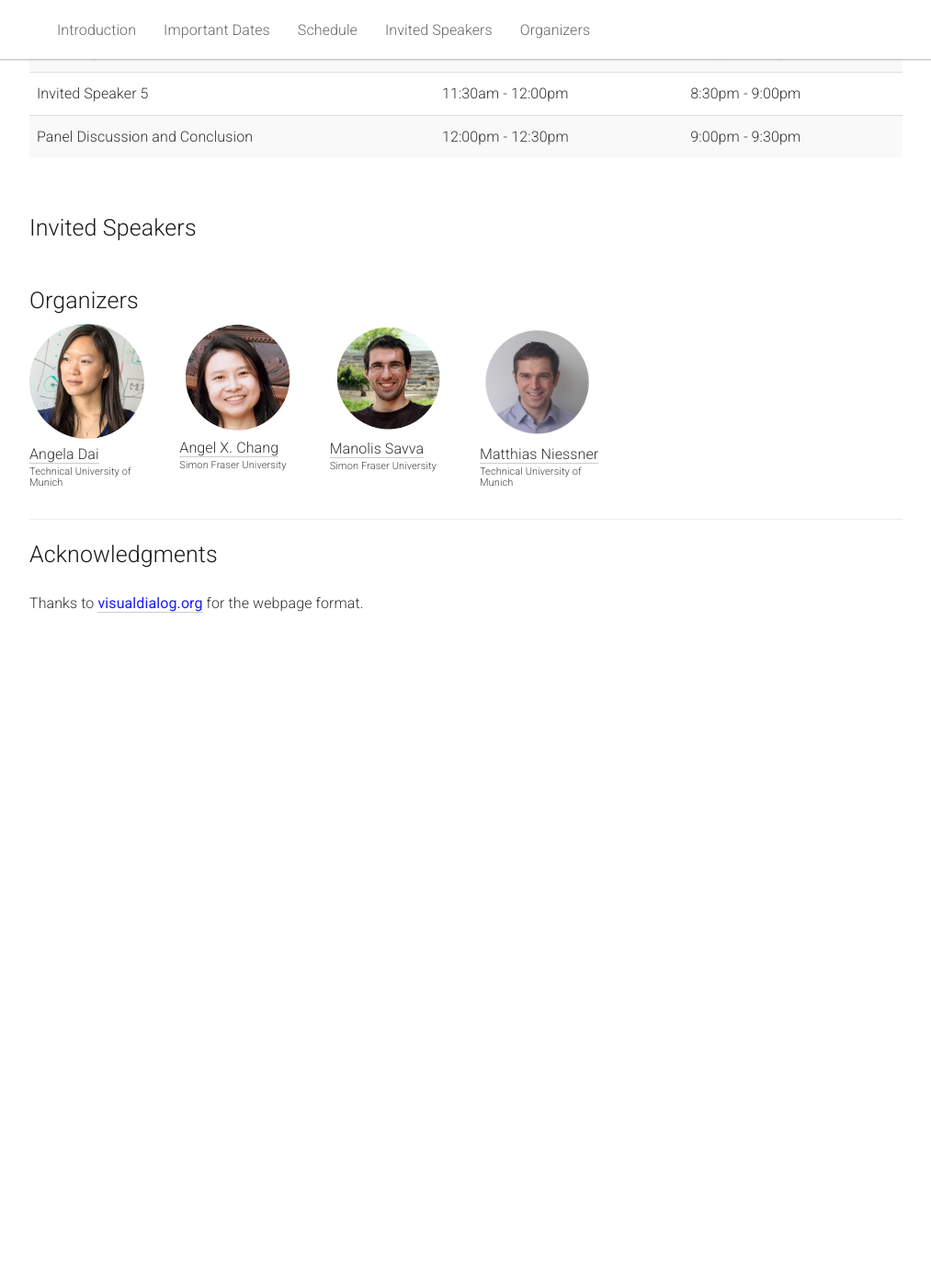
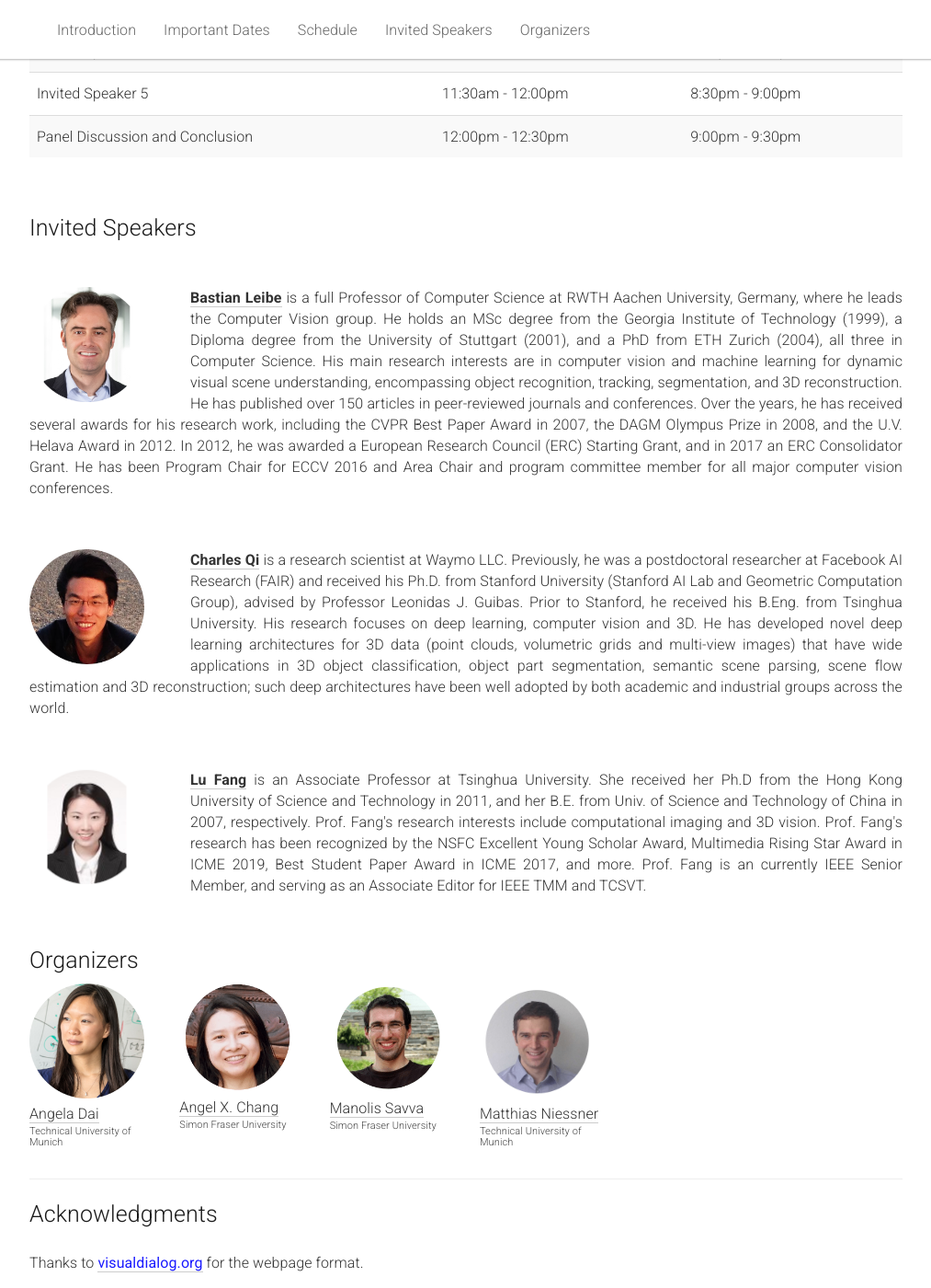
Before and after one commit to ScanNet/cvpr2021workshop, a Jekyll site: the page built from _pages/home.md, in a window 1280 px wide and 1400 px high, scrolled down 2268 px. Shown: the whole window at 92% size, without its empty margins (133-1146 px from the left). Built offline with Jekyll 4.4.1, drawn with Linux system fonts in a browser that asks for light colours; before the commit the page ends 2951 px from its top, so only the background shows below that.

Commit message:
Update home.md

```diff
--- a/_pages/home.md
+++ b/_pages/home.md
@@ -218,7 +218,7 @@ acknowledgements: ""
   </div>
 </div><br>
 
-<!-- <div class="row">
+<div class="row">
   <div class="col-md-12">
     <a href="https://www.vision.rwth-aachen.de/"><img class="people-pic" style="float:left;margin-right:50px;" src="{{ "/static/img/people/bastian_leibe.png" | prepend:site.baseurl }}"></a>
     <p>
@@ -238,15 +238,12 @@ acknowledgements: ""
 
 <div class="row">
   <div class="col-md-12">
-    <a href="https://www.cs.princeton.edu/~funk/"><img class="people-pic" style="float:left;margin-right:50px;" src="{{ "/static/img/people/tom_funkhouser.png" | prepend:site.baseurl }}"></a>
+    <a href="http://www.luvision.net/"><img class="people-pic" style="float:left;margin-right:50px;" src="{{ "/static/img/people/lu_fang.png" | prepend:site.baseurl }}"></a>
     <p>
-      <b><a href="https://www.cs.princeton.edu/~funk/">Thomas Funkhouser</a></b> is a senior research scientist at Google and the David
-M. Siegel Professor of Computer Science, Emeritus, at Princeton University.  He received a PhD in computer science from UC Berkeley in
-1993 and was a member of the technical staff at Bell Labs until 1997 before joining the faculty at Princeton.  For most of his career, he focused on research problems in computer graphics, including foundational work on 3D shape retrieval, analysis, and modeling.   His
-most recent research has focused on 3D scene understanding in computer vision. He has published more than 100 research papers and received several awards, including the ACM SIGGRAPH Computer Graphics Achievement Award, ACM SIGGRAPH Academy, ACM Fellow, NSF Career Award, Emerson Electric, E. Lawrence Keyes Faculty Advancement Award, Google Faculty Research Awards, University Council Excellence in Teaching Awards, and a Sloan Fellowship.
+      <b><a href="http://www.luvision.net/">Lu Fang</a></b> is an Associate Professor at Tsinghua University. She received her Ph.D from the Hong Kong University of Science and Technology in 2011, and her B.E. from Univ. of Science and Technology of China in 2007, respectively. Prof. Fang's research interests include computational imaging and 3D vision. Prof. Fang's research has been recognized by the NSFC Excellent Young Scholar Award, Multimedia Rising Star Award in ICME 2019, Best Student Paper Award in ICME 2017, and more. Prof. Fang is an currently IEEE Senior Member, and serving as an Associate Editor for IEEE TMM and TCSVT.
     </p>
   </div>
-</div><br> -->
+</div><br>
 
 <div class="row">
   <div class="col-xs-12">
```
